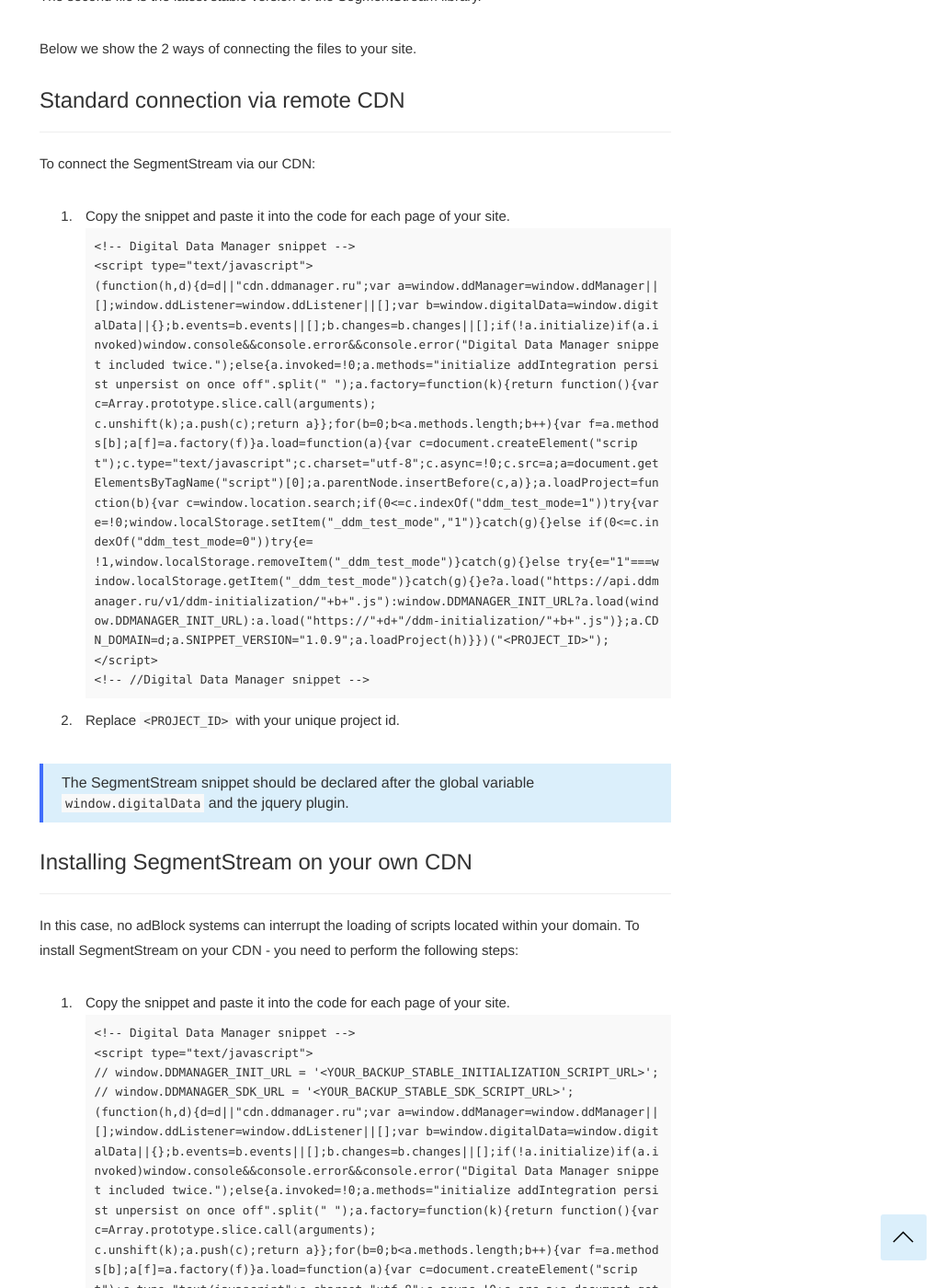
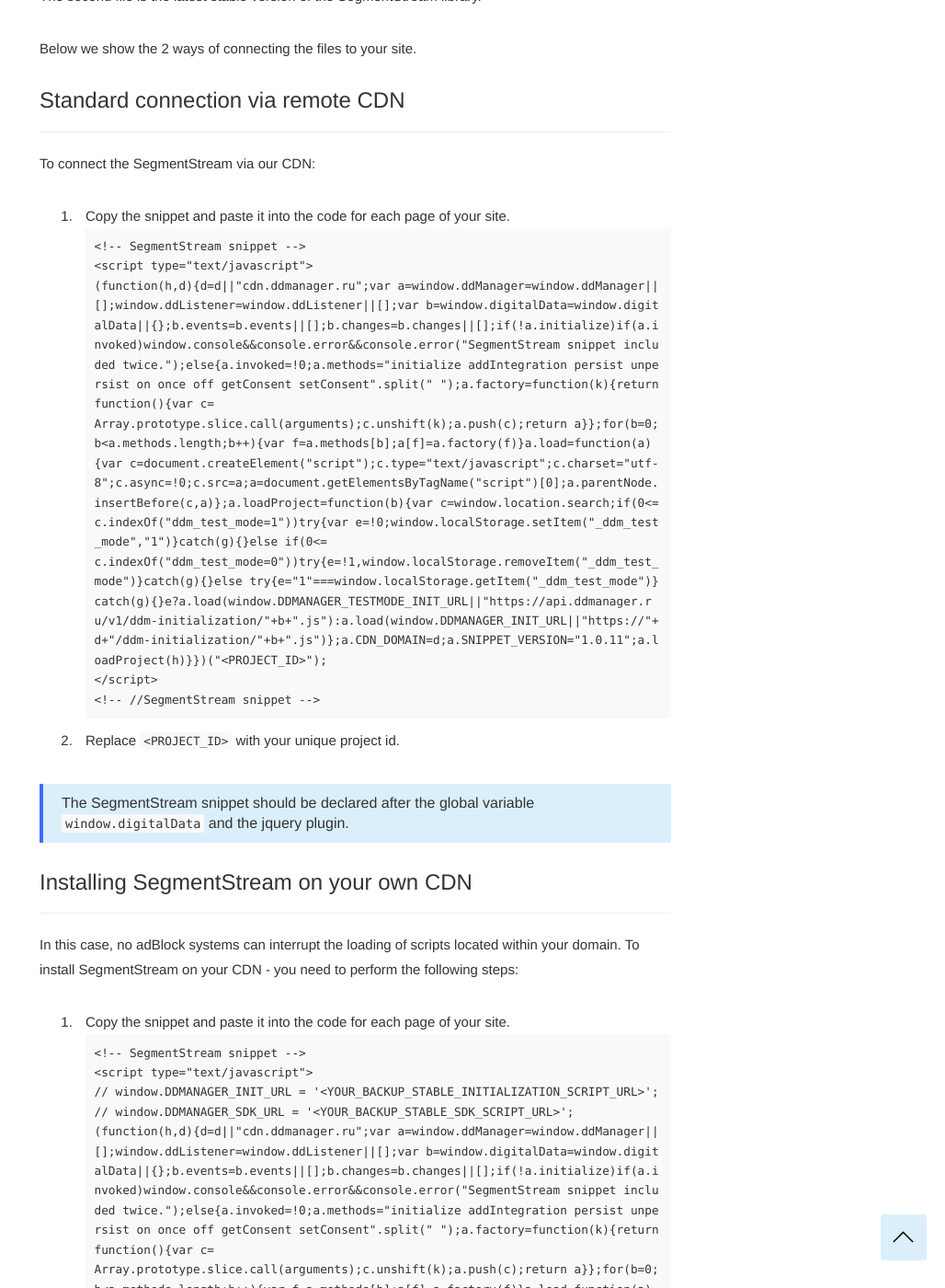
Before and after one commit to segmentstream-com/segmentstream-com.github.io, a Jekyll site: the page built from _docs/for-developer/snippet.md, in a window 1280 px wide and 1400 px high, scrolled down 804 px. Shown: the whole window at 92% size, without its empty margins (252-1280 px from the left). Built offline with Jekyll 4.4.1, drawn with Linux system fonts in a browser that asks for light colours; nearby versions of some CDN libraries; some of the changed text lies outside the part shown.

Commit message:
update snippet

````diff
--- a/_docs/for-developer/snippet.md
+++ b/_docs/for-developer/snippet.md
@@ -35,13 +35,13 @@
 
 1. Copy the snippet and paste it into the code for each page of your site.
 ```JavaScript
-<!-- Digital Data Manager snippet -->
+<!-- SegmentStream snippet -->
 <script type="text/javascript">
-(function(h,d){d=d||"cdn.ddmanager.ru";var a=window.ddManager=window.ddManager||[];window.ddListener=window.ddListener||[];var b=window.digitalData=window.digitalData||{};b.events=b.events||[];b.changes=b.changes||[];if(!a.initialize)if(a.invoked)window.console&&console.error&&console.error("Digital Data Manager snippet included twice.");else{a.invoked=!0;a.methods="initialize addIntegration persist unpersist on once off".split(" ");a.factory=function(k){return function(){var c=Array.prototype.slice.call(arguments);
-c.unshift(k);a.push(c);return a}};for(b=0;b<a.methods.length;b++){var f=a.methods[b];a[f]=a.factory(f)}a.load=function(a){var c=document.createElement("script");c.type="text/javascript";c.charset="utf-8";c.async=!0;c.src=a;a=document.getElementsByTagName("script")[0];a.parentNode.insertBefore(c,a)};a.loadProject=function(b){var c=window.location.search;if(0<=c.indexOf("ddm_test_mode=1"))try{var e=!0;window.localStorage.setItem("_ddm_test_mode","1")}catch(g){}else if(0<=c.indexOf("ddm_test_mode=0"))try{e=
-!1,window.localStorage.removeItem("_ddm_test_mode")}catch(g){}else try{e="1"===window.localStorage.getItem("_ddm_test_mode")}catch(g){}e?a.load("https://api.ddmanager.ru/v1/ddm-initialization/"+b+".js"):window.DDMANAGER_INIT_URL?a.load(window.DDMANAGER_INIT_URL):a.load("https://"+d+"/ddm-initialization/"+b+".js")};a.CDN_DOMAIN=d;a.SNIPPET_VERSION="1.0.9";a.loadProject(h)}})("<PROJECT_ID>");
+(function(h,d){d=d||"cdn.ddmanager.ru";var a=window.ddManager=window.ddManager||[];window.ddListener=window.ddListener||[];var b=window.digitalData=window.digitalData||{};b.events=b.events||[];b.changes=b.changes||[];if(!a.initialize)if(a.invoked)window.console&&console.error&&console.error("SegmentStream snippet included twice.");else{a.invoked=!0;a.methods="initialize addIntegration persist unpersist on once off getConsent setConsent".split(" ");a.factory=function(k){return function(){var c=
+Array.prototype.slice.call(arguments);c.unshift(k);a.push(c);return a}};for(b=0;b<a.methods.length;b++){var f=a.methods[b];a[f]=a.factory(f)}a.load=function(a){var c=document.createElement("script");c.type="text/javascript";c.charset="utf-8";c.async=!0;c.src=a;a=document.getElementsByTagName("script")[0];a.parentNode.insertBefore(c,a)};a.loadProject=function(b){var c=window.location.search;if(0<=c.indexOf("ddm_test_mode=1"))try{var e=!0;window.localStorage.setItem("_ddm_test_mode","1")}catch(g){}else if(0<=
+c.indexOf("ddm_test_mode=0"))try{e=!1,window.localStorage.removeItem("_ddm_test_mode")}catch(g){}else try{e="1"===window.localStorage.getItem("_ddm_test_mode")}catch(g){}e?a.load(window.DDMANAGER_TESTMODE_INIT_URL||"https://api.ddmanager.ru/v1/ddm-initialization/"+b+".js"):a.load(window.DDMANAGER_INIT_URL||"https://"+d+"/ddm-initialization/"+b+".js")};a.CDN_DOMAIN=d;a.SNIPPET_VERSION="1.0.11";a.loadProject(h)}})("<PROJECT_ID>");
 </script>
-<!-- //Digital Data Manager snippet -->
+<!-- //SegmentStream snippet -->
 ```
 
 2. Replace `<PROJECT_ID>` with your unique project id.
@@ -55,15 +55,15 @@
 
 1. Copy the snippet and paste it into the code for each page of your site.
 ```JavaScript
-<!-- Digital Data Manager snippet -->
+<!-- SegmentStream snippet -->
 <script type="text/javascript">
 // window.DDMANAGER_INIT_URL = '<YOUR_BACKUP_STABLE_INITIALIZATION_SCRIPT_URL>';
 // window.DDMANAGER_SDK_URL = '<YOUR_BACKUP_STABLE_SDK_SCRIPT_URL>';
-(function(h,d){d=d||"cdn.ddmanager.ru";var a=window.ddManager=window.ddManager||[];window.ddListener=window.ddListener||[];var b=window.digitalData=window.digitalData||{};b.events=b.events||[];b.changes=b.changes||[];if(!a.initialize)if(a.invoked)window.console&&console.error&&console.error("Digital Data Manager snippet included twice.");else{a.invoked=!0;a.methods="initialize addIntegration persist unpersist on once off".split(" ");a.factory=function(k){return function(){var c=Array.prototype.slice.call(arguments);
-c.unshift(k);a.push(c);return a}};for(b=0;b<a.methods.length;b++){var f=a.methods[b];a[f]=a.factory(f)}a.load=function(a){var c=document.createElement("script");c.type="text/javascript";c.charset="utf-8";c.async=!0;c.src=a;a=document.getElementsByTagName("script")[0];a.parentNode.insertBefore(c,a)};a.loadProject=function(b){var c=window.location.search;if(0<=c.indexOf("ddm_test_mode=1"))try{var e=!0;window.localStorage.setItem("_ddm_test_mode","1")}catch(g){}else if(0<=c.indexOf("ddm_test_mode=0"))try{e=
-!1,window.localStorage.removeItem("_ddm_test_mode")}catch(g){}else try{e="1"===window.localStorage.getItem("_ddm_test_mode")}catch(g){}e?a.load("https://api.ddmanager.ru/v1/ddm-initialization/"+b+".js"):window.DDMANAGER_INIT_URL?a.load(window.DDMANAGER_INIT_URL):a.load("https://"+d+"/ddm-initialization/"+b+".js")};a.CDN_DOMAIN=d;a.SNIPPET_VERSION="1.0.9";a.loadProject(h)}})("<PROJECT_ID>");
+(function(h,d){d=d||"cdn.ddmanager.ru";var a=window.ddManager=window.ddManager||[];window.ddListener=window.ddListener||[];var b=window.digitalData=window.digitalData||{};b.events=b.events||[];b.changes=b.changes||[];if(!a.initialize)if(a.invoked)window.console&&console.error&&console.error("SegmentStream snippet included twice.");else{a.invoked=!0;a.methods="initialize addIntegration persist unpersist on once off getConsent setConsent".split(" ");a.factory=function(k){return function(){var c=
+Array.prototype.slice.call(arguments);c.unshift(k);a.push(c);return a}};for(b=0;b<a.methods.length;b++){var f=a.methods[b];a[f]=a.factory(f)}a.load=function(a){var c=document.createElement("script");c.type="text/javascript";c.charset="utf-8";c.async=!0;c.src=a;a=document.getElementsByTagName("script")[0];a.parentNode.insertBefore(c,a)};a.loadProject=function(b){var c=window.location.search;if(0<=c.indexOf("ddm_test_mode=1"))try{var e=!0;window.localStorage.setItem("_ddm_test_mode","1")}catch(g){}else if(0<=
+c.indexOf("ddm_test_mode=0"))try{e=!1,window.localStorage.removeItem("_ddm_test_mode")}catch(g){}else try{e="1"===window.localStorage.getItem("_ddm_test_mode")}catch(g){}e?a.load(window.DDMANAGER_TESTMODE_INIT_URL||"https://api.ddmanager.ru/v1/ddm-initialization/"+b+".js"):a.load(window.DDMANAGER_INIT_URL||"https://"+d+"/ddm-initialization/"+b+".js")};a.CDN_DOMAIN=d;a.SNIPPET_VERSION="1.0.11";a.loadProject(h)}})("<PROJECT_ID>");
 </script>
-<!-- //Digital Data Manager snippet -->
+<!-- //SegmentStream snippet -->
 ```
 >The SegmentStream snippet should be declared after the global variable `window.digitalData` and the jquery plugin.
 
````
Also changed, not shown: _docs/for-developer/digitaldata.md (+1 -0 lines), 1 other file.
